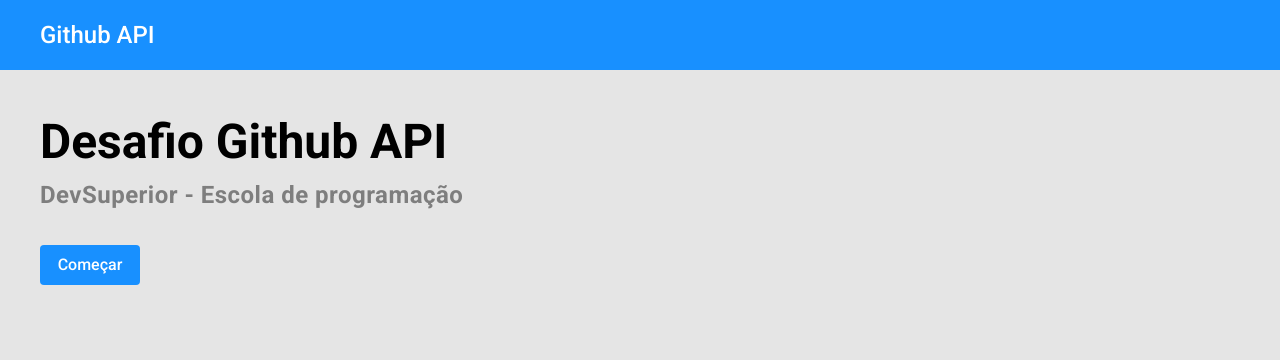
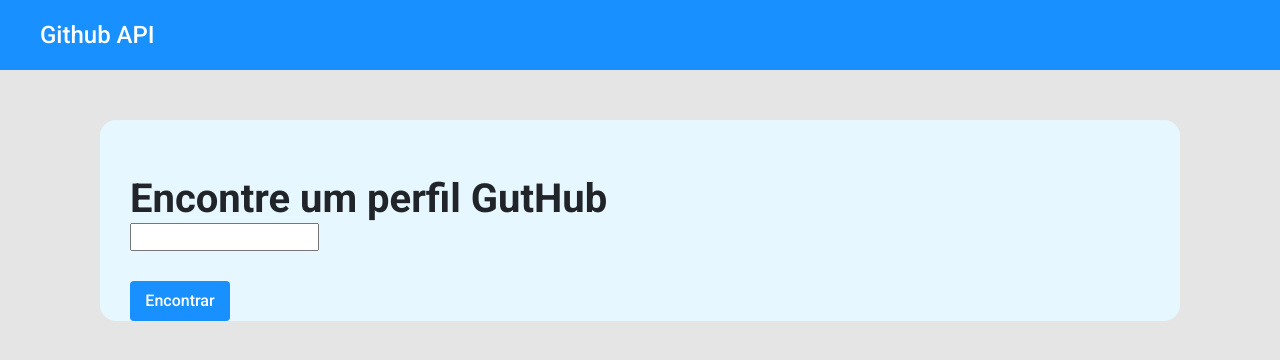
Before and after one commit to Romariorfr/gitHubApi, a React (Create React App) app: page /profile in a window 1280 px wide. Shown: the top 360 px of the page. Built offline with nearby package versions, Linux system fonts and the light colour scheme; the HTML template or start-up script is replaced by a standard one.

Commit message:
profile page - developing

```diff
--- a/src/Routes.tsx
+++ b/src/Routes.tsx
@@ -1,13 +1,18 @@
 import { BrowserRouter, Switch, Route } from 'react-router-dom';
 import Home from 'pages/Home';
 import Navbar from 'components/Navbar';
+import Profile from 'pages/Profile';
 
 const Routes = () => (
   <BrowserRouter>
     <Navbar />
     <Switch>
-      <Home />
-      <Route path="/" exact></Route>
+      <Route path="/" exact>
+        <Home />
+      </Route>
+      <Route path="/profile" exact>
+        <Profile />
+      </Route>
     </Switch>
   </BrowserRouter>
 );
--- a/src/components/Navbar/Button/index.tsx
+++ b/src/components/Navbar/Button/index.tsx
@@ -4,9 +4,9 @@
   text: string;
 };
 
-const Button = ({text}: Props) => {
+const Button = ({ text }: Props) => {
   return (
-    <div className='btn-container'>
+    <div className="btn-container">
       <button>{text}</button>
     </div>
   );
--- a/src/pages/Home/index.tsx
+++ b/src/pages/Home/index.tsx
@@ -1,4 +1,5 @@
 import Button from 'components/Navbar/Button';
+import { Link } from 'react-router-dom';
 import './styles.css';
 
 const Home = () => {
@@ -6,7 +7,9 @@
     <div className="home-container">
       <h1>Desafio Github API</h1>
       <h3>DevSuperior - Escola de programação</h3>
-      <Button text='Começar'/>
+      <Link to="/profile">
+        <Button text="Começar" />
+      </Link>
     </div>
   );
 };
--- /dev/null
+++ b/src/pages/Profile/index.tsx
@@ -0,0 +1,16 @@
+import Button from 'components/Navbar/Button';
+import './styles.css';
+
+const Profile = () => {
+  return (
+    <div className='profile-container'>
+      <div className="card-container">
+        <h1>Encontre um perfil GutHub</h1>
+        <input />
+        <Button text="Encontrar" />
+      </div>
+    </div>
+  );
+};
+
+export default Profile;
--- /dev/null
+++ b/src/pages/Profile/styles.css
@@ -0,0 +1,7 @@
+.card-container {
+  margin: 50px 100px;
+  padding-top: 55px;
+  padding-left: 30px;
+  background: #e6f7ff;
+  border-radius: 16px;
+}
```
